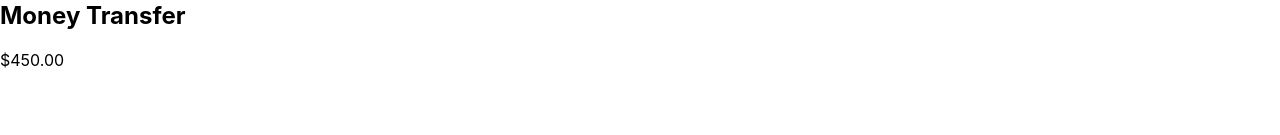
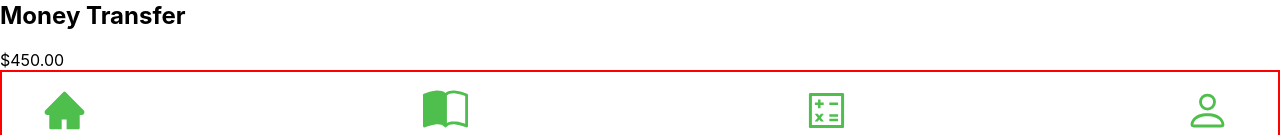
Before and after one commit to hamilton-mike/Abacus, a React (Create React App) app: page /account in a window 1280 px wide. Shown: the part 817-952 px from the top of the page. Before the commit the page ends 887 px from the top, so only its background shows below. Built offline with nearby package versions, Linux system fonts and the light colour scheme.

Commit message:
render footer for each page

```diff
--- a/src/Pages/AccountPage.jsx
+++ b/src/Pages/AccountPage.jsx
@@ -1,6 +1,7 @@
 import React from 'react'
 import { BsArrowLeftCircleFill } from 'react-icons/bs'
 import HeaderComponent from '../Components/Header/HeaderComponent'
+import FooterComponent from '../Components/Footer/FooterComponent'
 
 const AccountPage = () => {
   return (
@@ -74,6 +75,7 @@ const AccountPage = () => {
                   </div>
               </article>
           </sections>
+          <FooterComponent />
       </>
   )
 }
```
